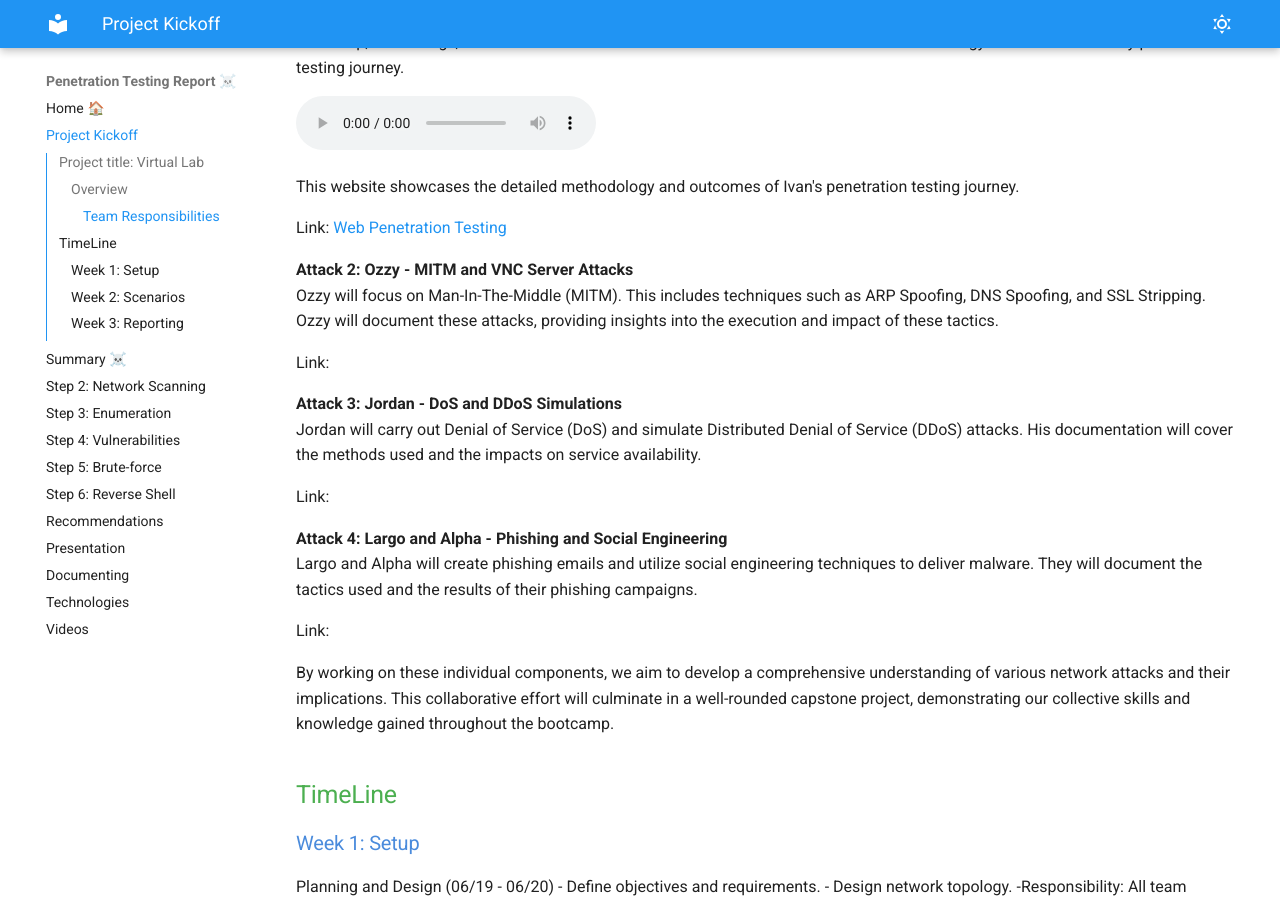
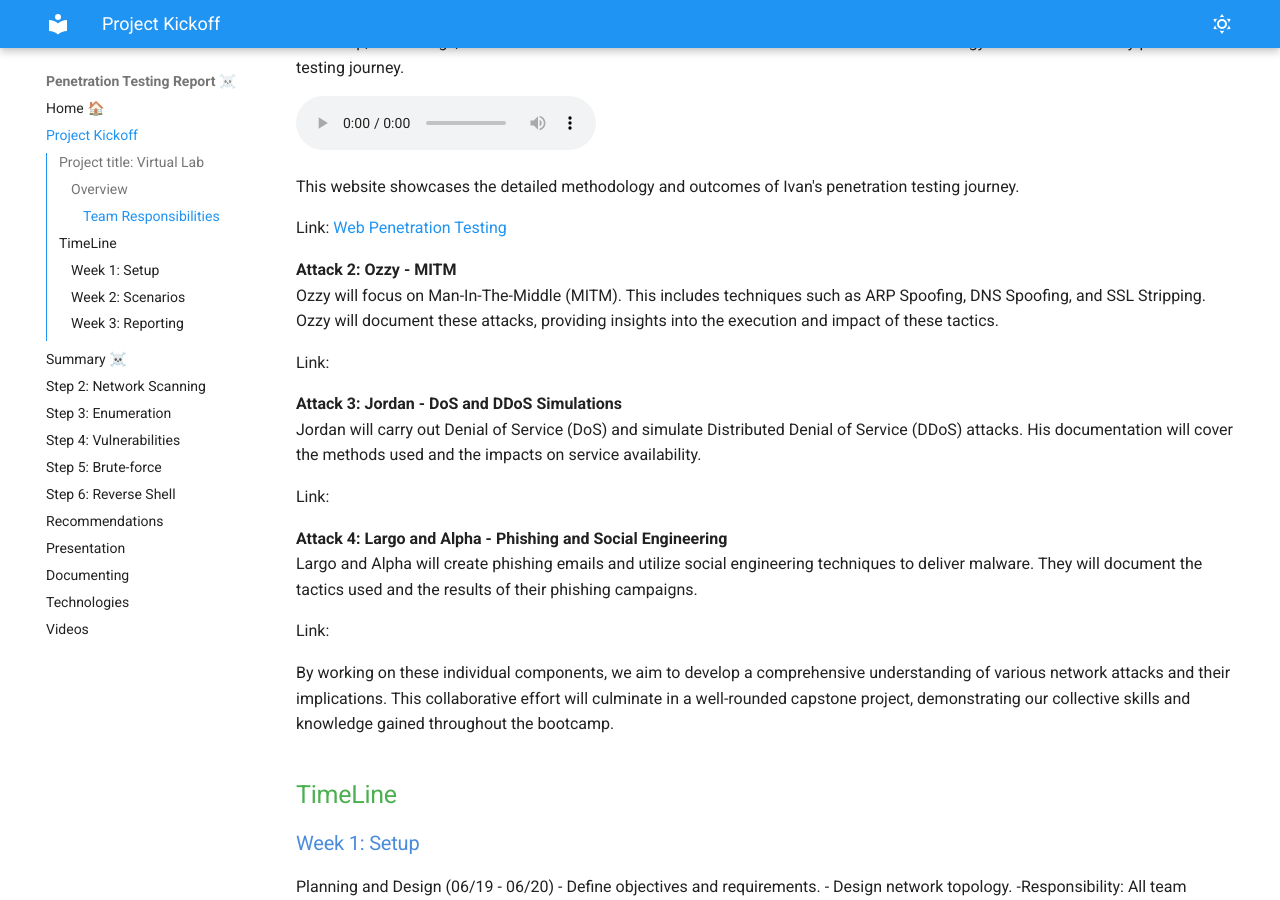
Before and after one commit to hcoco1/Career-Simulation-4, an MkDocs documentation site: the page built from docs/0-instructions.md, in a window 1280 px wide and 900 px high, scrolled down 584 px. Built offline with MkDocs 1.6.1 and Material for MkDocs 9.7.7, drawn with Linux system fonts in a browser that asks for light colours; comment, search, counter and statistics services are not loaded.

Commit message:
MITM updated

```diff
--- a/docs/0-instructions.md
+++ b/docs/0-instructions.md
@@ -26,7 +26,7 @@ This website showcases the detailed methodology and outcomes of Ivan's penetrati
 
 Link:  [Web Penetration Testing](https://hcoco1.github.io/Career-Simulation-4/1-summary/)
 
-**Attack 2: Ozzy - MITM and VNC Server Attacks**
+**Attack 2: Ozzy - MITM**
 Ozzy will focus on Man-In-The-Middle (MITM). This includes techniques such as ARP Spoofing, DNS Spoofing, and SSL Stripping. Ozzy will document these attacks, providing insights into the execution and impact of these tactics.
 
 Link:
```
